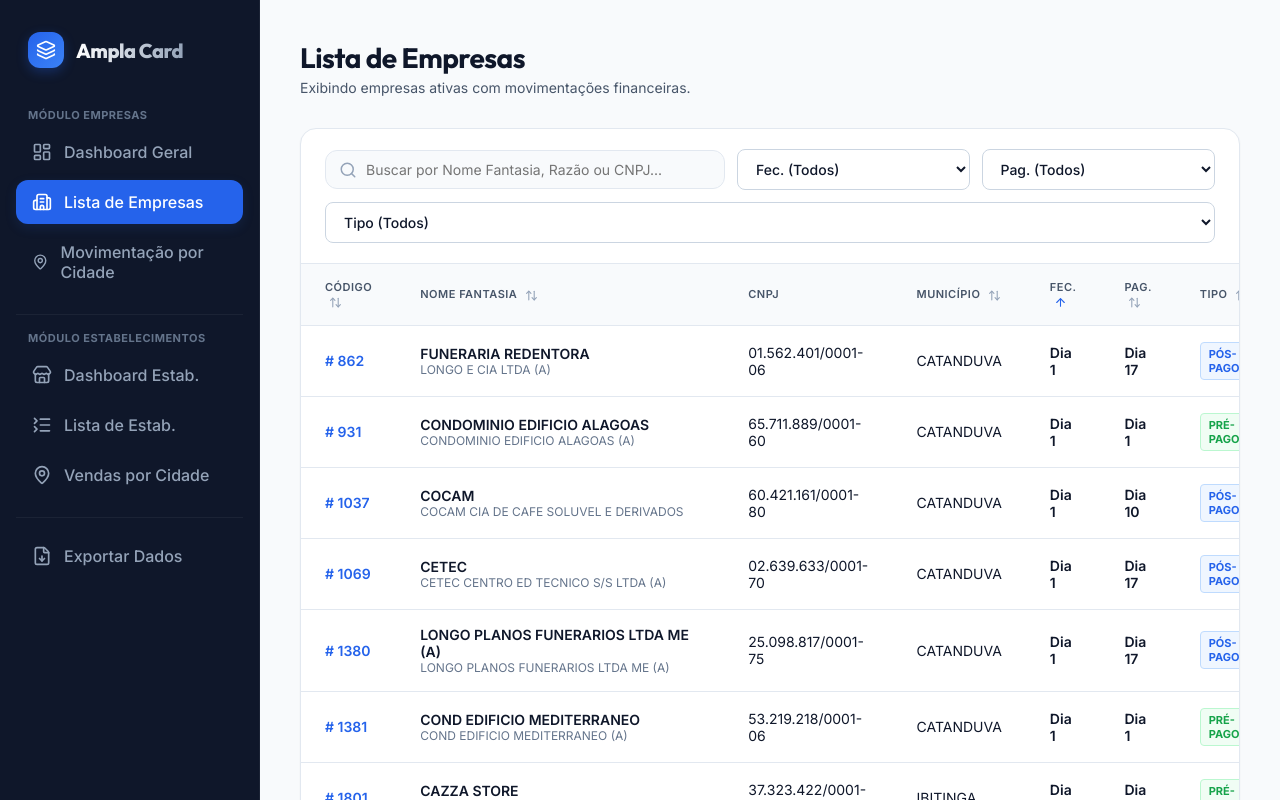
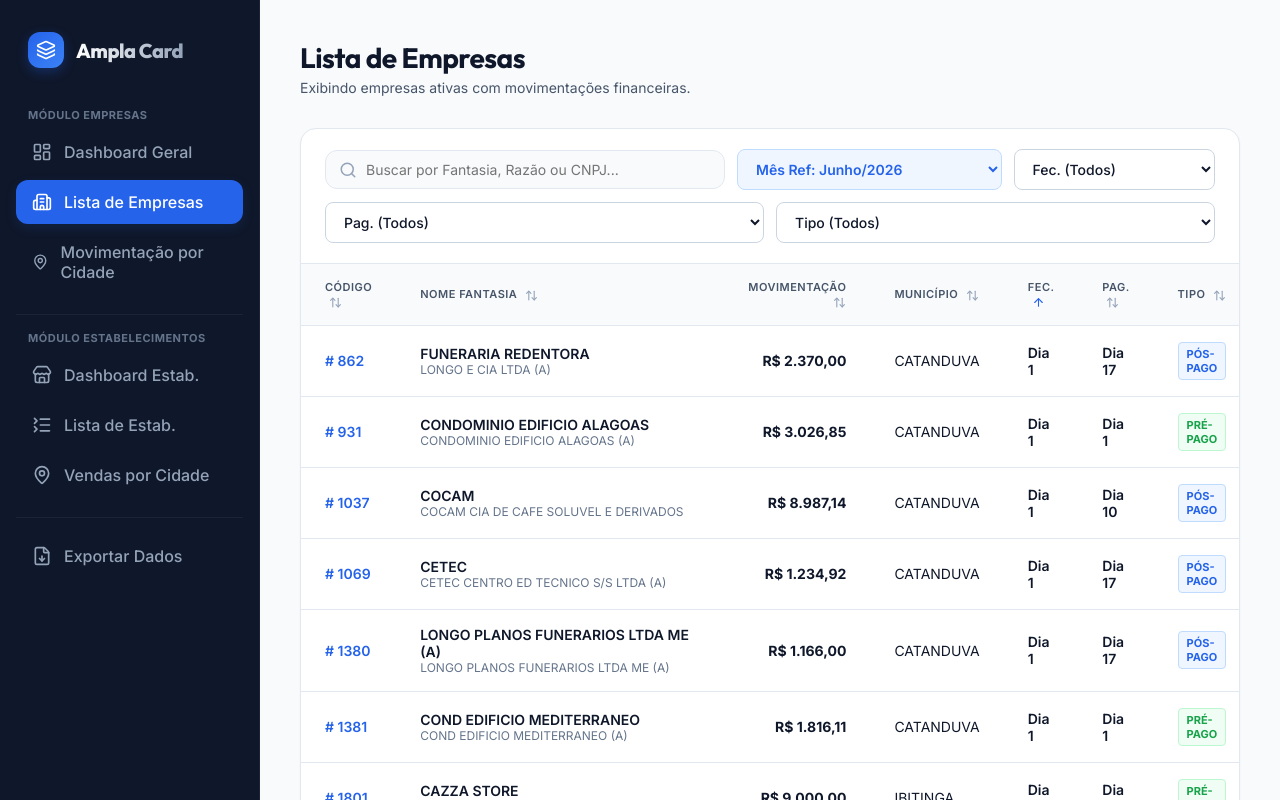
Before and after one commit to noomanvalini/ampla-card-crm, a React (Vite) app: page / in a window 1280 px wide. Both pictures are taken after a click on the element "Lista de Empresas". Shown: the top 800 px of the page. Built offline with nearby package versions, Linux system fonts and the light colour scheme.

Commit message:
Replace CNPJ with monthly movement column in company list, add month filter and enable sorting by movement

```diff
--- a/src/pages/EmpresaList.jsx
+++ b/src/pages/EmpresaList.jsx
@@ -10,6 +10,7 @@
   const [selectedClosingDay, setSelectedClosingDay] = useState('');
   const [selectedPaymentDay, setSelectedPaymentDay] = useState('');
   const [selectedType, setSelectedType] = useState('');
+  const [selectedMovementMonth, setSelectedMovementMonth] = useState('2026-jun');
   const [currentPage, setCurrentPage] = useState(1);
   const itemsPerPage = 25;
 
@@ -48,9 +49,21 @@
     return Array.from(days).sort((a, b) => a - b);
   }, [empresas, movingCompanyIds]);
 
+  // Calculate movement sums per company for the selected reference month
+  const monthlySums = useMemo(() => {
+    const sums = {};
+    (faturamentos || []).forEach(f => {
+      if (f.MES_REFERENCIA === selectedMovementMonth) {
+        sums[f.COD_EMPRESA] = (sums[f.COD_EMPRESA] || 0) + (f.VALOR || 0);
+      }
+    });
+    return sums;
+  }, [faturamentos, selectedMovementMonth]);
+
   // Filter and Search logic
   const filteredEmpresas = useMemo(() => {
-    return empresas.filter(emp => {
+    return empresas
+      .filter(emp => {
         // Exclude cancelled (C) and suspended (S) companies - show only Active (L)
         if (emp.STATUS !== 'L') return false;
 
@@ -66,15 +79,19 @@
         // Filter by selected payment type
         if (selectedType && emp.TIPO_PAGAMENTO !== selectedType) return false;
 
-      // Search term match (CNPJ, Fantasia, Razao)
+        // Search term match (CNPJ, Fantasia, Razao) - CNPJ search capability is preserved
         const matchesSearch =
           (emp.FANTASIA || '').toLowerCase().includes(searchTerm.toLowerCase()) ||
           (emp.RAZAO || '').toLowerCase().includes(searchTerm.toLowerCase()) ||
           (emp.CNPJ || '').includes(searchTerm);
 
         return matchesSearch;
-    });
-  }, [empresas, movingCompanyIds, searchTerm, selectedClosingDay, selectedPaymentDay, selectedType]);
+      })
+      .map(emp => ({
+        ...emp,
+        VALOR_MOVIMENTACAO: monthlySums[emp.COD_EMPRESA] || 0
+      }));
+  }, [empresas, movingCompanyIds, searchTerm, selectedClosingDay, selectedPaymentDay, selectedType, monthlySums]);
 
   // Sorting logic
   const sortedEmpresas = useMemo(() => {
@@ -84,15 +101,15 @@
       let valB = b[sortField];
 
       // Fallback for nulls or undefined
-      if (valA === undefined || valA === null) valA = (typeof valB === 'number') ? 999 : '';
-      if (valB === undefined || valB === null) valB = (typeof valA === 'number') ? 999 : '';
+      if (valA === undefined || valA === null) valA = (typeof valB === 'number') ? 0 : '';
+      if (valB === undefined || valB === null) valB = (typeof valA === 'number') ? 0 : '';
 
       if (typeof valA === 'string') {
         return sortDirection === 'asc'
           ? valA.localeCompare(valB)
           : valB.localeCompare(valA);
       } else {
-        // Numeric sort for COD_EMPRESA, DIA_FECHAMENTO and DIA_PAGAMENTO
+        // Numeric sort for COD_EMPRESA, DIA_FECHAMENTO, DIA_PAGAMENTO, and VALOR_MOVIMENTACAO
         return sortDirection === 'asc'
           ? valA - valB
           : valB - valA;
@@ -101,10 +118,10 @@
     return sorted;
   }, [filteredEmpresas, sortField, sortDirection]);
 
-  // Reset page when search or filters change
+  // Reset page when search, month, or filters change
   useMemo(() => {
     setCurrentPage(1);
-  }, [searchTerm, selectedClosingDay, selectedPaymentDay, selectedType]);
+  }, [searchTerm, selectedClosingDay, selectedPaymentDay, selectedType, selectedMovementMonth]);
 
   // Pagination calculations
   const totalPages = Math.max(1, Math.ceil(sortedEmpresas.length / itemsPerPage));
@@ -139,19 +156,20 @@
       : <ArrowDown size={13} style={{ marginLeft: '4px', color: '#2563eb', verticalAlign: 'middle' }} />;
   };
 
-  // CNPJ Formatter helper
-  const formatCNPJ = (cnpj) => {
-    if (!cnpj) return '';
-    const clean = cnpj.replace(/\D/g, '');
-    if (clean.length === 0) return '';
+  // Currency Formatter
+  const formatCurrency = (val) => {
+    return new Intl.NumberFormat('pt-BR', { style: 'currency', currency: 'BRL' }).format(val || 0);
+  };
 
-    if (clean.length <= 11) {
-      const padded = clean.padStart(11, '0');
-      return padded.replace(/^(\d{3})(\d{3})(\d{3})(\d{2})$/, "$1.$2.$3-$4");
-    }
-
-    const padded = clean.padStart(14, '0');
-    return padded.replace(/^(\d{2})(\d{3})(\d{3})(\d{4})(\d{2})$/, "$1.$2.$3/$4-$5");
+  // Month label helper
+  const getMonthLabel = (m) => {
+    const labels = {
+      '2026-mar': 'Março/2026',
+      '2026-abr': 'Abril/2026',
+      '2026-mai': 'Maio/2026',
+      '2026-jun': 'Junho/2026'
+    };
+    return labels[m] || m;
   };
 
   return (
@@ -173,14 +191,39 @@
             <input
               type="text"
               className="search-input"
-              placeholder="Buscar por Nome Fantasia, Razão ou CNPJ..."
+              placeholder="Buscar por Fantasia, Razão ou CNPJ..."
               value={searchTerm}
               onChange={(e) => setSearchTerm(e.target.value)}
             />
           </div>
 
+          {/* Movement Month selector - highlight controller */}
+          <div style={{ flexGrow: 1, minWidth: '160px' }}>
+            <select
+              style={{
+                width: '100%',
+                padding: '10px 14px',
+                borderRadius: '8px',
+                border: '1px solid #bfdbfe',
+                backgroundColor: '#eff6ff',
+                color: '#2563eb',
+                fontSize: '14px',
+                fontWeight: '600',
+                outline: 'none',
+                cursor: 'pointer'
+              }}
+              value={selectedMovementMonth}
+              onChange={(e) => setSelectedMovementMonth(e.target.value)}
+            >
+              <option value="2026-jun">Mês Ref: Junho/2026</option>
+              <option value="2026-mai">Mês Ref: Maio/2026</option>
+              <option value="2026-abr">Mês Ref: Abril/2026</option>
+              <option value="2026-mar">Mês Ref: Março/2026</option>
+            </select>
+          </div>
+
           {/* Closing Day Filter */}
-          <div style={{ flexGrow: 1, minWidth: '160px' }}>
+          <div style={{ flexGrow: 1, minWidth: '130px' }}>
             <select
               style={{
                 width: '100%',
@@ -205,7 +248,7 @@
           </div>
 
           {/* Payment Day Filter */}
-          <div style={{ flexGrow: 1, minWidth: '160px' }}>
+          <div style={{ flexGrow: 1, minWidth: '130px' }}>
             <select
               style={{
                 width: '100%',
@@ -230,7 +273,7 @@
           </div>
 
           {/* Type Filter */}
-          <div style={{ flexGrow: 1, minWidth: '160px' }}>
+          <div style={{ flexGrow: 1, minWidth: '130px' }}>
             <select
               style={{
                 width: '100%',
@@ -262,7 +305,7 @@
               <tr>
                 <th
                   onClick={() => requestSort('COD_EMPRESA')}
-                  style={{ width: '100px', cursor: 'pointer', userSelect: 'none' }}
+                  style={{ width: '90px', cursor: 'pointer', userSelect: 'none' }}
                 >
                   Código {getSortIcon('COD_EMPRESA')}
                 </th>
@@ -272,7 +315,13 @@
                 >
                   Nome Fantasia {getSortIcon('FANTASIA')}
                 </th>
-                <th>CNPJ</th>
+                <th
+                  onClick={() => requestSort('VALOR_MOVIMENTACAO')}
+                  style={{ cursor: 'pointer', userSelect: 'none', textAlign: 'right' }}
+                  title={`Valor movimentado em ${getMonthLabel(selectedMovementMonth)}`}
+                >
+                  Movimentação {getSortIcon('VALOR_MOVIMENTACAO')}
+                </th>
                 <th
                   onClick={() => requestSort('MUNICIPIO')}
                   style={{ cursor: 'pointer', userSelect: 'none' }}
@@ -281,21 +330,21 @@
                 </th>
                 <th
                   onClick={() => requestSort('DIA_FECHAMENTO')}
-                  style={{ width: '100px', cursor: 'pointer', userSelect: 'none' }}
+                  style={{ width: '90px', cursor: 'pointer', userSelect: 'none' }}
                   title="Fechamento"
                 >
                   Fec. {getSortIcon('DIA_FECHAMENTO')}
                 </th>
                 <th
                   onClick={() => requestSort('DIA_PAGAMENTO')}
-                  style={{ width: '100px', cursor: 'pointer', userSelect: 'none' }}
+                  style={{ width: '90px', cursor: 'pointer', userSelect: 'none' }}
                   title="Pagamento"
                 >
                   Pag. {getSortIcon('DIA_PAGAMENTO')}
                 </th>
                 <th
                   onClick={() => requestSort('TIPO_PAGAMENTO')}
-                  style={{ width: '120px', cursor: 'pointer', userSelect: 'none' }}
+                  style={{ width: '110px', cursor: 'pointer', userSelect: 'none' }}
                 >
                   Tipo {getSortIcon('TIPO_PAGAMENTO')}
                 </th>
@@ -315,7 +364,9 @@
                         {emp.RAZAO}
                       </div>
                     </td>
-                    <td>{formatCNPJ(emp.CNPJ)}</td>
+                    <td style={{ textAlign: 'right', fontWeight: '700', color: '#0f172a' }}>
+                      {formatCurrency(emp.VALOR_MOVIMENTACAO)}
+                    </td>
                     <td>{emp.MUNICIPIO || 'N/A'}</td>
                     <td title="Fechamento" style={{ fontWeight: '600', color: '#0f172a' }}>
                       {emp.DIA_FECHAMENTO ? `Dia ${emp.DIA_FECHAMENTO}` : 'N/A'}
```
Lines whose indentation alone changed are shown as unchanged.
